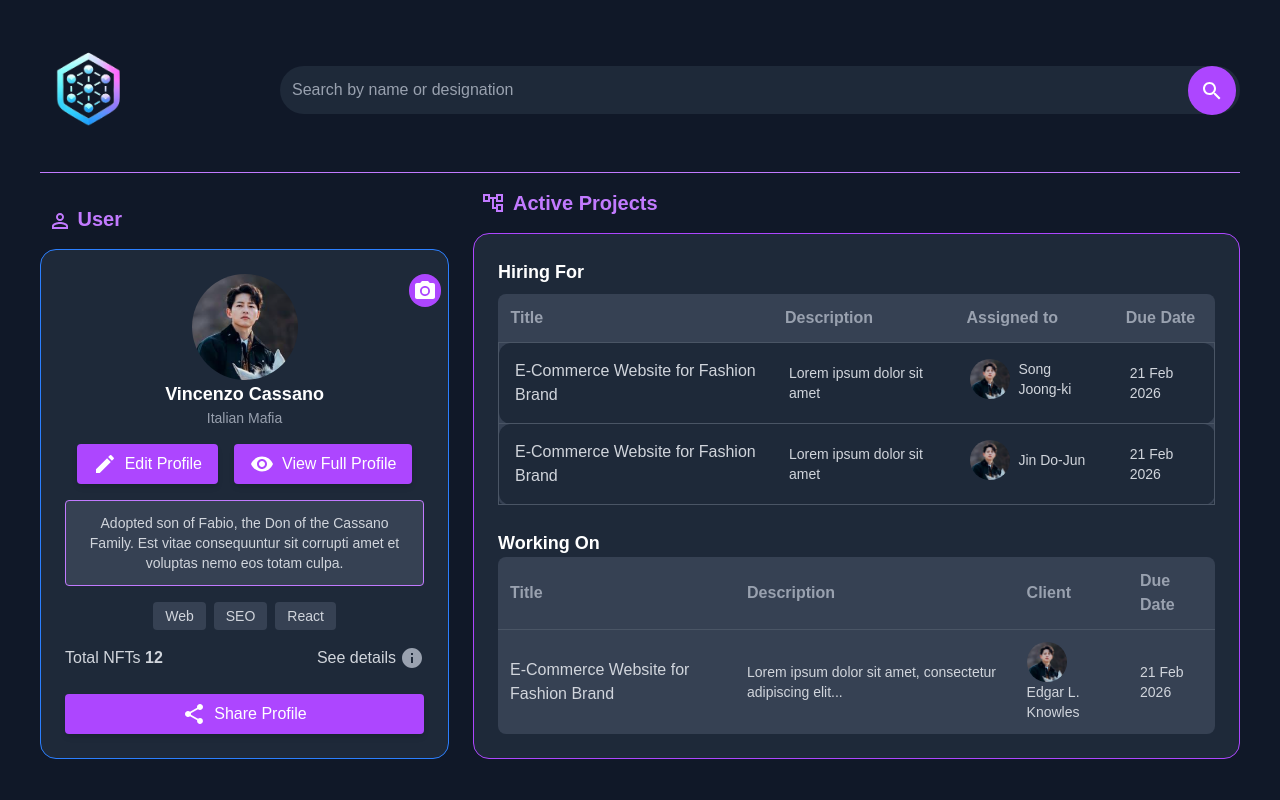
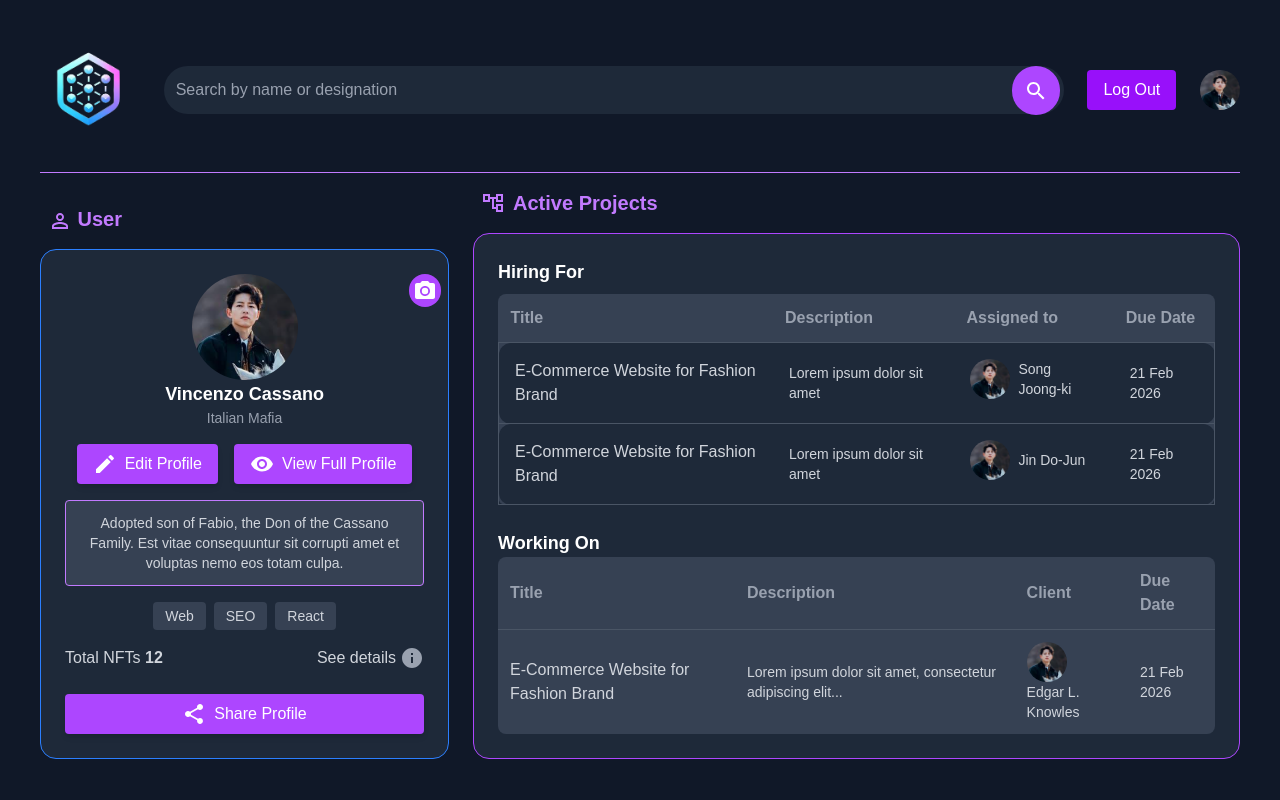
Before and after one commit to Eshmi-25/DConnect, a React (Vite) app in the folder frontend/: page /dashboard in a window 1280 px wide. Shown: the top 800 px of the page. Built offline with nearby package versions, Linux system fonts and the light colour scheme.

Commit message:
small_icons

```diff
--- a/frontend/package.json
+++ b/frontend/package.json
@@ -16,6 +16,7 @@
     "@mui/material": "^6.4.7",
     "@shadcn/ui": "^0.0.4",
     "@tailwindcss/vite": "^4.0.9",
+    "axios": "^1.8.3",
     "react": "^19.0.0",
     "react-dom": "^19.0.0",
     "react-icons": "^5.5.0",
--- a/frontend/src/pages/Dashboard.jsx
+++ b/frontend/src/pages/Dashboard.jsx
@@ -15,6 +15,7 @@ import PersonOutlineOutlinedIcon from '@mui/icons-material/PersonOutlineOutlined
 import AccountTreeOutlinedIcon from '@mui/icons-material/AccountTreeOutlined';
 import AssignmentOutlinedIcon from '@mui/icons-material/AssignmentOutlined';
 
+
 const Dashboard = () => {
   return (
     <div className="bg-gray-900 min-h-screen text-white p-10">
@@ -25,7 +26,7 @@ const Dashboard = () => {
           <img src={Logo} alt="Logo" className="w-25 h-25" />
         </div>
 
-        <div className="relative w-4/5">
+        <div className="relative w-3/4">
           <input
             type="text"
             placeholder="Search by name or designation"
@@ -35,6 +36,15 @@ const Dashboard = () => {
             <SearchIcon/>
           </button>
         </div>
+         <button className="bg-purple-600 px-4 py-2 rounded" onClick={() => navigate("/")}>
+                    Log Out
+                  </button>
+                <img
+                  src={Image_Avatar}
+                  alt="User Avatar"
+                  className="w-10 h-10 rounded-full cursor-pointer"
+                  onClick={() => navigate("/dashboard")}
+                />
       </div>
          <hr className="border-purple-400 mb-4" />
 
--- a/frontend/src/pages/Explore.jsx
+++ b/frontend/src/pages/Explore.jsx
@@ -121,6 +121,9 @@ const Explore = () => {
         </Menu>
 
         {/* Avatar */}
+        <button className="bg-purple-600 px-4 py-2 rounded" onClick={() => navigate("/")}>
+            Log Out
+          </button>
         <img
           src={User_Avatar}
           alt="User Avatar"
```
Also changed, not shown: 1 other file (tests, documents, lock files or other folders).
